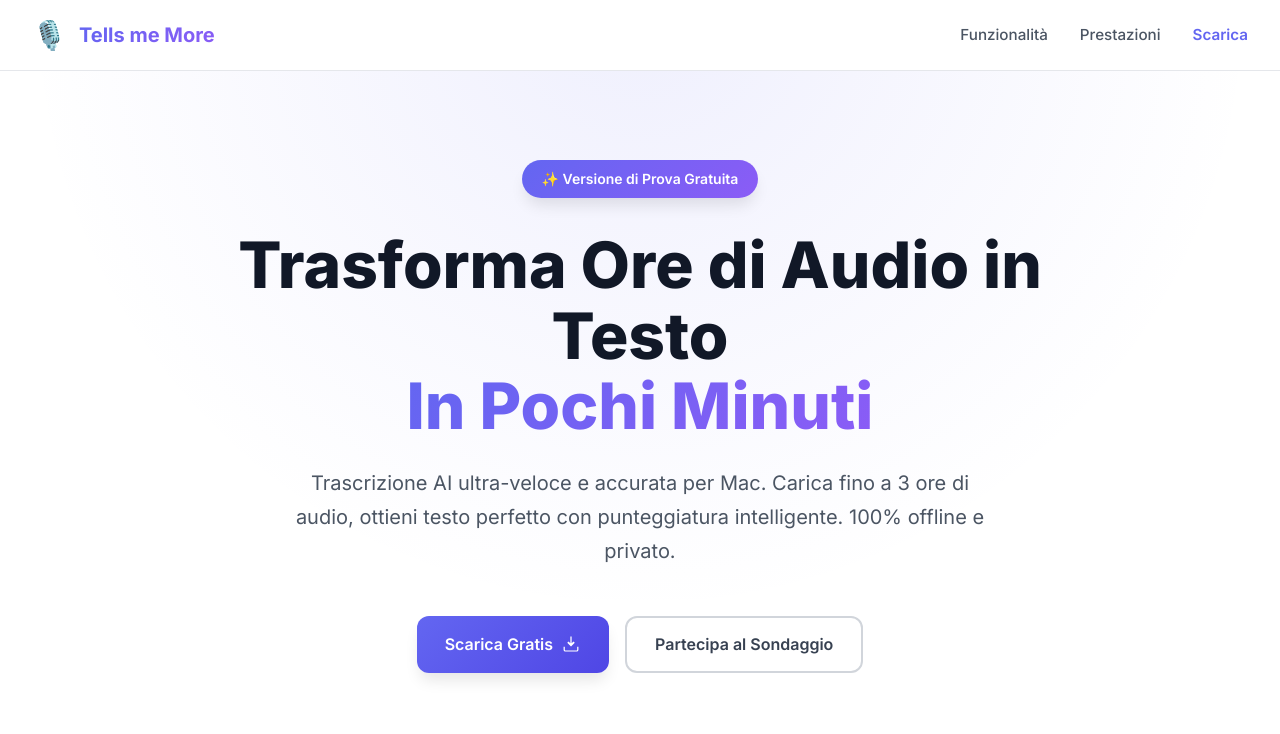
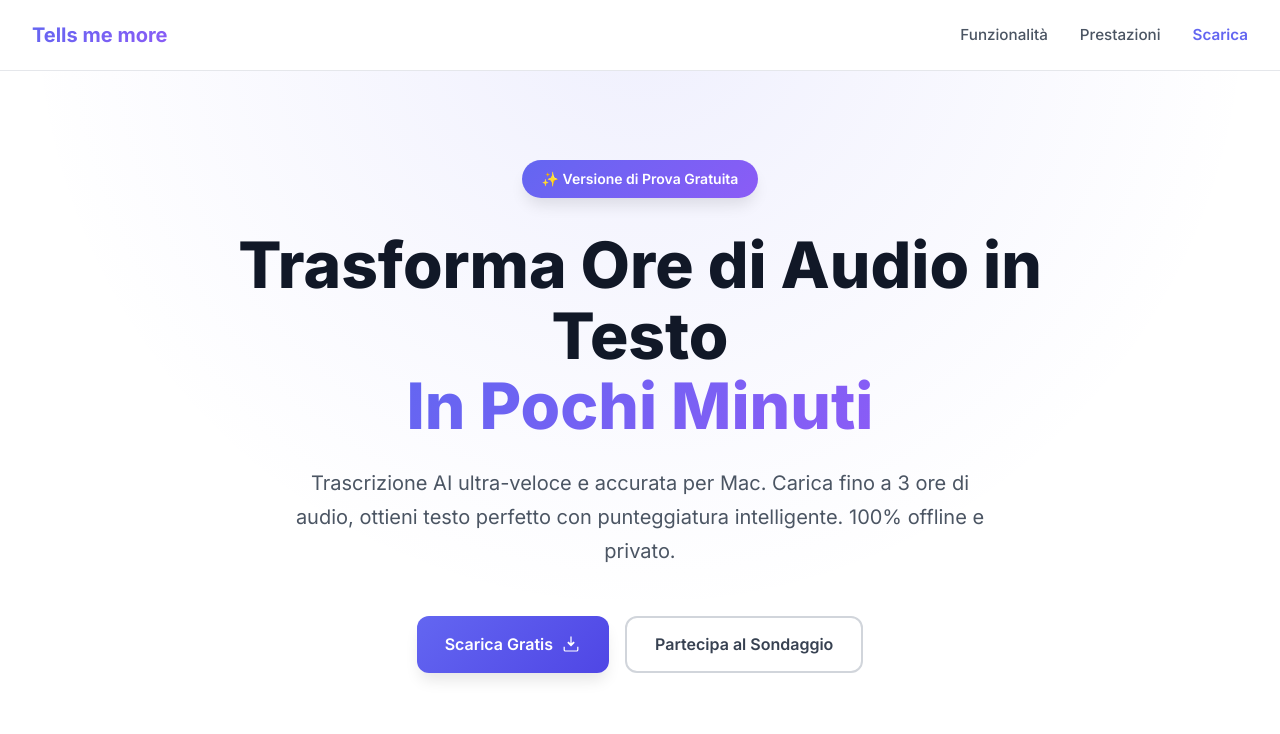
Before and after one commit to Alekkk777/Tell_Me_More, a plain HTML site: page index.html in a window 1280 px wide. Shown: the top 734 px of the page. Drawn offline with Linux system fonts and the light colour scheme.

Commit message:
Update branding: Tells me more (lowercase), remove emoji icons

```diff
--- a/index.html
+++ b/index.html
@@ -3,7 +3,7 @@
 <head>
     <meta charset="UTF-8">
     <meta name="viewport" content="width=device-width, initial-scale=1.0">
-    <title>Tells me More - Trascrizione Audio AI Ultra-Veloce</title>
+    <title>Tells me more - Trascrizione Audio AI Ultra-Veloce</title>
     <meta name="description" content="Trasforma ore di audio in testo accurato in pochi minuti. AI-powered, 100% offline, qualità professionale.">
     <link rel="preconnect" href="https://fonts.googleapis.com">
     <link rel="preconnect" href="https://fonts.gstatic.com" crossorigin>
@@ -15,8 +15,7 @@
     <header class="header">
         <div class="container">
             <div class="logo">
-                <span class="logo-icon">🎙️</span>
-                <span class="logo-text">Tells me More</span>
+                <span class="logo-text">Tells me more</span>
             </div>
             <nav class="nav">
                 <a href="#features" class="nav-link">Funzionalità</a>
@@ -328,8 +327,7 @@
             <div class="footer-content">
                 <div class="footer-brand">
                     <div class="logo">
-                        <span class="logo-icon">🎙️</span>
-                        <span class="logo-text">Tells me More</span>
+                        <span class="logo-text">Tells me more</span>
                     </div>
                     <p class="footer-tagline">
                         Trascrizione audio AI ultra-veloce.<br>
```
